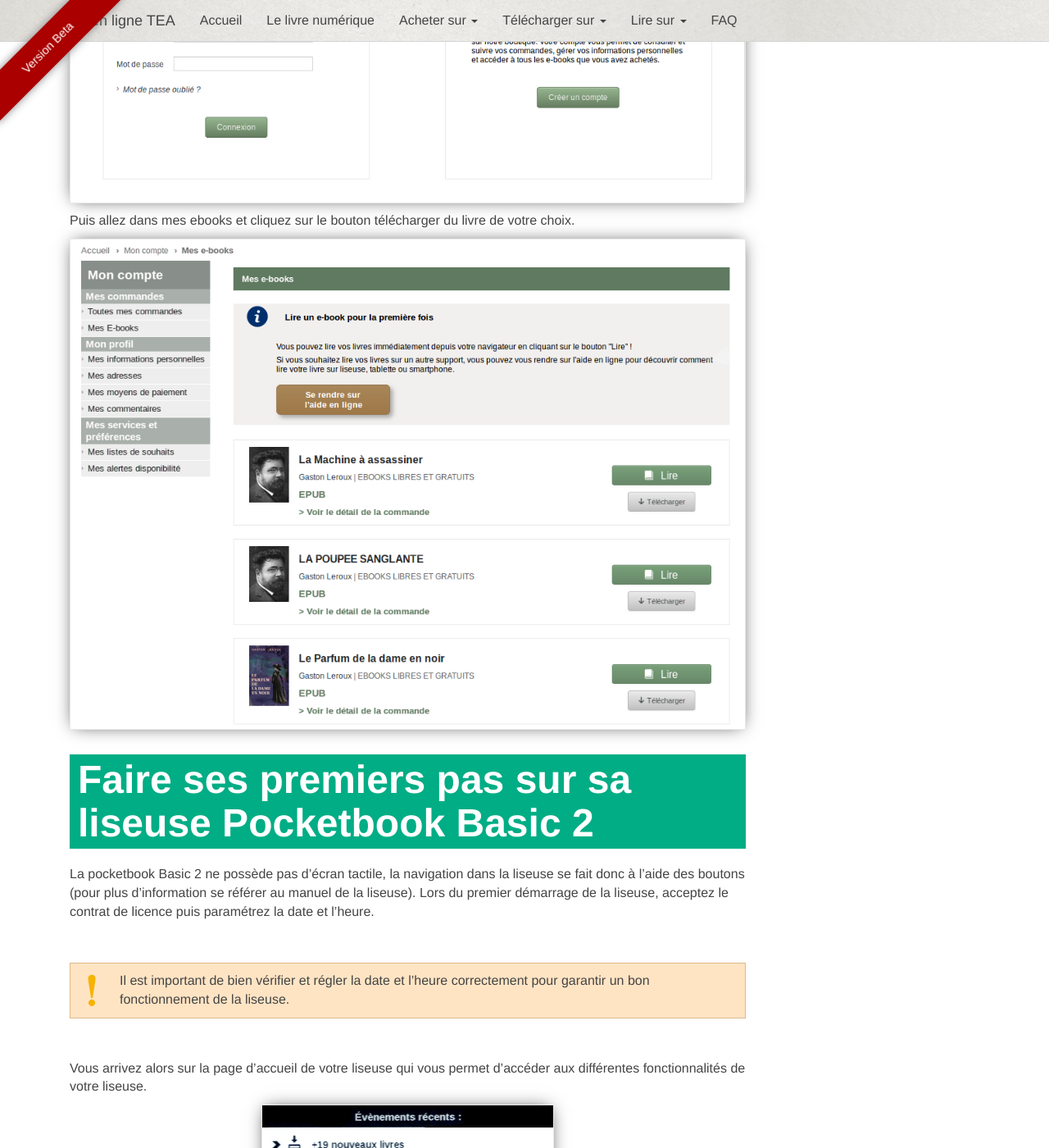
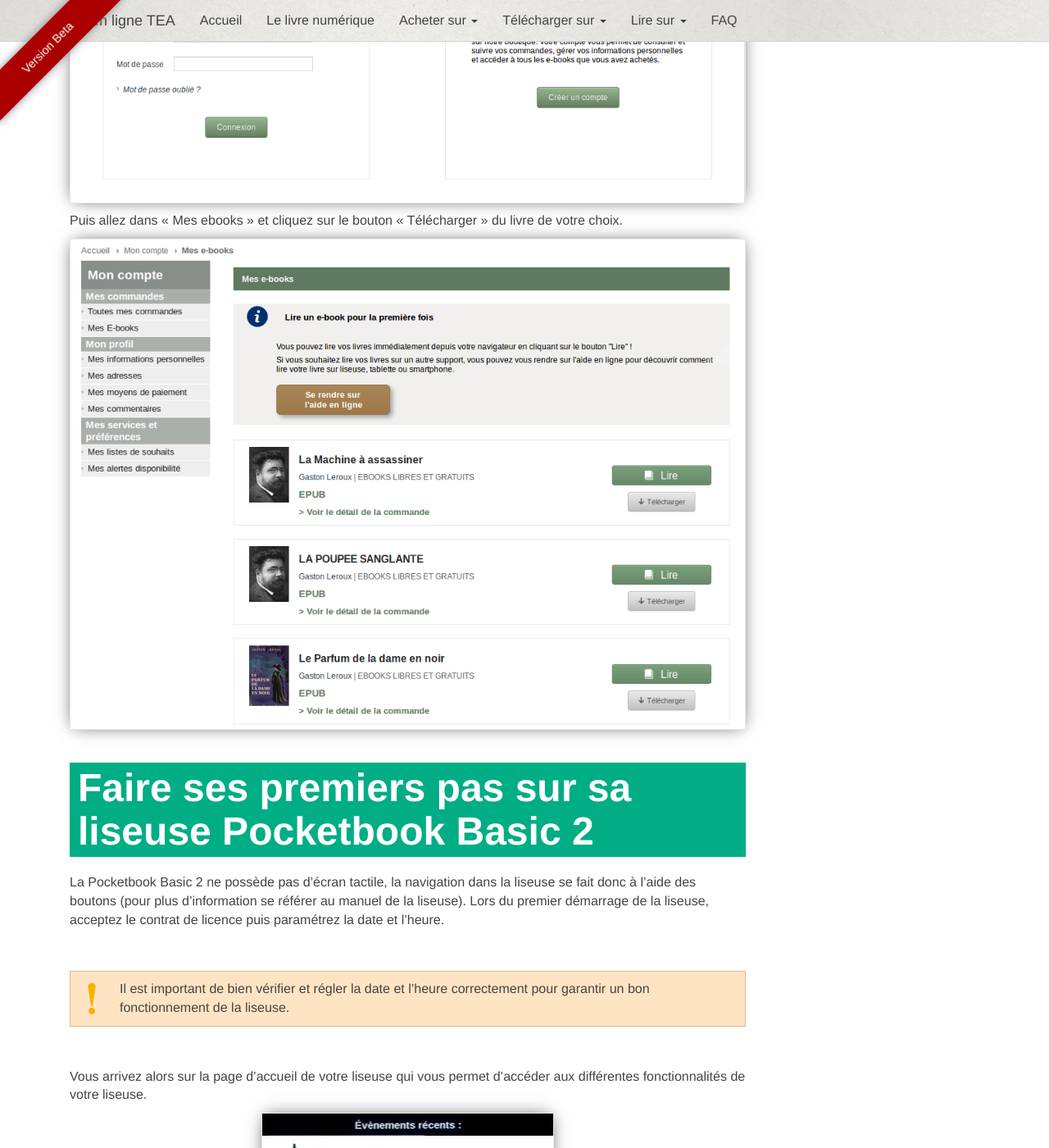
Before and after one commit to TEA-ebook/help-center, a Jekyll site: the page built from _pages/web-basic2.md, in a window 1280 px wide and 1400 px high, scrolled down 14498 px. Shown: the whole window at 82% size. Built offline with Jekyll 4.4.1, drawn with Linux system fonts in a browser that asks for light colours; nearby versions of some CDN libraries; Markdown is read by kramdown in place of the engine named in the settings; some of the changed text lies outside the part shown.

Commit message:
Mod: update route web+basic2

```diff
--- a/_includes/installation-ade.md
+++ b/_includes/installation-ade.md
@@ -78,4 +78,4 @@
 
 Une fois l'ordinateur autorisé, cliquez sur « OK ».
 
-<p class="warningtip">Dans les deux cas, vous ne devez pas cocher la case « Je souhaite autoriser mon ordinateur sans ID » car cela limiterait la lecture de vos e-books seulement sur votre ordinateur (vous recevrez alors ce message d'erreur : « CE_COPY_NOT_ALLOWED »).</p>
+<p class="warningtip">Dans les deux cas, vous <strong>ne devez pas</strong> cocher la case « Je souhaite autoriser mon ordinateur sans ID » car cela limiterait la lecture de vos e-books seulement sur votre ordinateur (vous recevrez alors ce message d'erreur : « CE_COPY_NOT_ALLOWED »).</p>
--- a/_includes/telecharger-ordinateur.md
+++ b/_includes/telecharger-ordinateur.md
@@ -2,6 +2,6 @@
 
 ![](/images/telecharger-ordinateur-1.png)
 
-Puis allez dans mes ebooks et cliquez sur le bouton télécharger du livre de votre choix.
+Puis allez dans « Mes ebooks » et cliquez sur le bouton « Télécharger » du livre de votre choix.
 
 ![](/images/telecharger-ordinateur-2.png)
--- a/_pages/web-basic2.md
+++ b/_pages/web-basic2.md
@@ -16,8 +16,9 @@
 ##Télécharger son livre sur son ordinateur
 {% include telecharger-ordinateur.md %}
 
+{% include anchor.html id="premiers-pas" label="Faire ses premiers pas sur sa liseuse Pocketbook Basic 2" %}
 ##Faire ses premiers pas sur sa liseuse Pocketbook Basic 2
-La pocketbook Basic 2 ne possède pas d'écran tactile, la navigation dans la liseuse se fait donc à l'aide des boutons (pour plus d'information se référer au manuel de la liseuse). Lors du premier démarrage de la liseuse, acceptez le contrat de licence puis paramétrez la date et l'heure.
+La Pocketbook Basic 2 ne possède pas d'écran tactile, la navigation dans la liseuse se fait donc à l'aide des boutons (pour plus d'information se référer au manuel de la liseuse). Lors du premier démarrage de la liseuse, acceptez le contrat de licence puis paramétrez la date et l'heure.
 
 <p class="warningtip">Il est important de bien vérifier et régler la date et l’heure correctement pour garantir un bon fonctionnement de la liseuse.</p>
 
@@ -27,16 +28,22 @@
 
 Vous devez ensuite paramétrer votre compte Adobe.
 
-Pour ce faire, allez dans le menu « Paramètres », puis « Comptes et synchronisation » et enfin « Adobe DRM ». Rentrez ensuite l'identifiant et [le mot de passe que vous avez préalablement créé sur le site Adobe](http://0.0.0.0:4000/web-basic2/#creation-compte-Adobe).
+Pour ce faire, allez dans le menu « Paramètres », puis « Comptes et synchronisation » et enfin « Adobe DRM ». Rentrez ensuite l'identifiant et [le mot de passe que vous avez préalablement créé sur le site Adobe](/web-basic2/#creation-compte-Adobe).
 
 ![](/images/support-basic2-2.jpg)
 
-{% include anchor.html id="ouvrir-DRM-o" label="Ouvrir un livre sous DRM" %}
+{% include anchor.html id="ouvrir-DRM" label="Ouvrir un livre sous DRM" %}
 ##Ouvrir un livre sous DRM
 {% include ouvrir-drm.md %}
 
 {% include anchor.html id="tranferer-basic2" label="Transférer un livre sur votre liseuse Basic 2" %}
-##Transférer un livre sur votre liseuse Basic 2
+##Transférer un livre sur sa liseuse Basic 2
+
+<p class="protip">
+    Vous avez la possibilité de transférer le fichier de licence (.acsm) dans votre liseuse et d'ouvrir celui-ci directement depuis la bibliothèque de votre liseuse.<br />
+    Si vous êtes connecté en Wi-Fi le livre sera alors automatiquement télécharger à l'ouverture.
+</p>
+
 Le transfert d'un ebook depuis ordinateur vers une liseuse se fait grâce à un câble USB.
 
 Vous devez tout d’abord avoir vos e-books sur Adobe Digital Editions.
@@ -47,7 +54,10 @@
 * Confirmez la connexion sur votre liseuse (cliquez sur connecter/accepter/Oui).
 * Lors de la première connexion, un programme d’installation peut être lancé.
 
-<p class="protip">Dans le cas des liseuses PocketBook, si vous branchez votre liseuse à votre ordinateur alors qu’elle est éteinte, celle-ci ne vous proposera pas de transférer des fichiers mais se mettra automatiquement à charger la batterie.<br>Il faut donc allumer votre liseuse, attendre l’apparition du menu principal, brancher la liseuse à votre ordinateur et sélectionner « Transférer des fichiers ».</p>
+<p class="warningtip">
+    Dans le cas des liseuses PocketBook, si vous branchez votre liseuse à votre ordinateur alors qu’elle est éteinte, celle-ci ne vous proposera pas de transférer des fichiers mais se mettra automatiquement à charger la batterie.<br />
+    Il faut donc allumer votre liseuse, attendre l’apparition du menu principal, brancher la liseuse à votre ordinateur et sélectionner « Transférer des fichiers ».
+</p>
 
 * Lancez Adobe Digital Editions s’il ne s’est pas lancé tout seul.
 * Votre liseuse apparaît dans « Périphériques ».
```
Also changed, not shown: other parts of _pages/web-basic2.md (+3 -2 lines).
